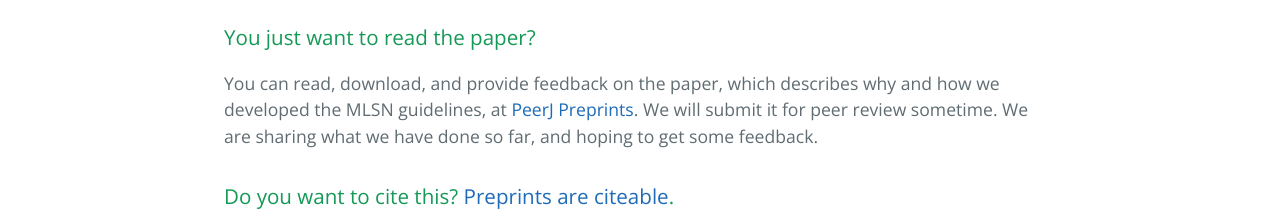
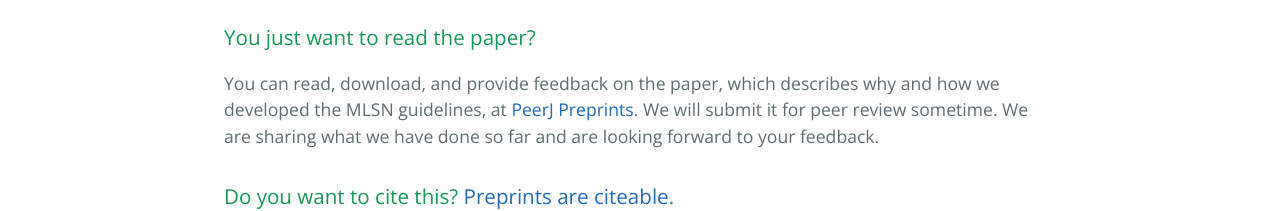
Before and after one commit to micahwoods/2016_mlsn_paper, a plain HTML site: page index.html in a window 1280 px wide. Shown: the part 549-760 px from the top of the page. Drawn offline with nearby package versions, Linux system fonts and the light colour scheme.

Commit message:
Update index.html

```diff
--- a/index.html
+++ b/index.html
@@ -22,7 +22,7 @@
       <h3>
 <a id="you-just-want-to-read-the-paper" class="anchor" href="#you-just-want-to-read-the-paper" aria-hidden="true"><span aria-hidden="true" class="octicon octicon-link"></span></a>You just want to read the paper?</h3>
 
-<p>You can read, download, and provide feedback on the paper, which describes why and how we developed the MLSN guidelines, at <a href="https://peerj.com/preprints/2144/">PeerJ Preprints</a>. We will submit it for peer review sometime. We are sharing what we have done so far, and hoping to get some feedback.</p>
+<p>You can read, download, and provide feedback on the paper, which describes why and how we developed the MLSN guidelines, at <a href="https://peerj.com/preprints/2144/">PeerJ Preprints</a>. We will submit it for peer review sometime. We are sharing what we have done so far and are looking forward to your feedback.</p>
 
 <h3>
 <a id="do-you-want-to-cite-this-preprints-are-citeable" class="anchor" href="#do-you-want-to-cite-this-preprints-are-citeable" aria-hidden="true"><span aria-hidden="true" class="octicon octicon-link"></span></a>Do you want to cite this? <a href="http://serialmentor.com/blog/2015/1/2/what-constitutes-a-citable-scientific-work">Preprints are citeable</a>.</h3>
```
